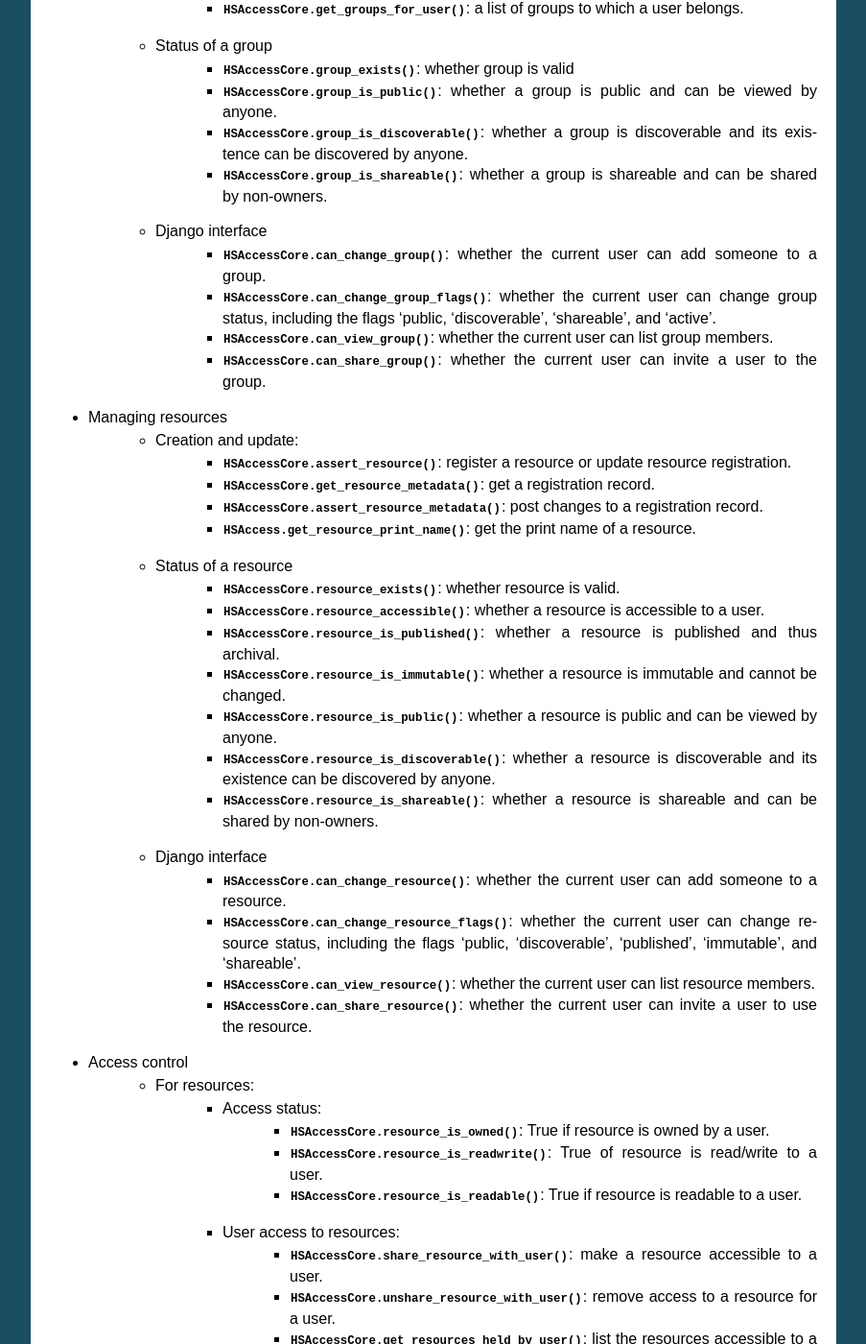
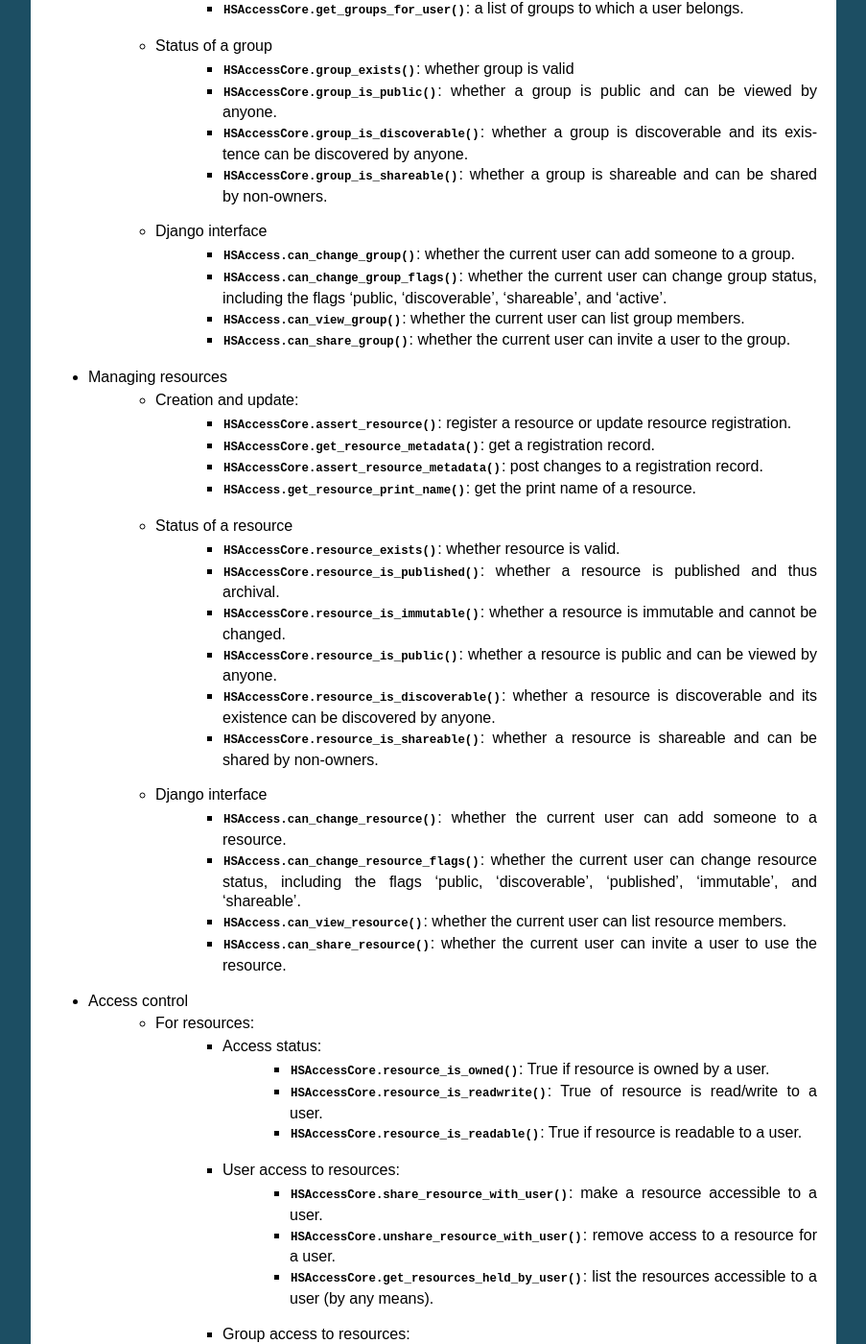
Before and after one commit to hydroshare/IrodsShare, a Sphinx documentation site: the page built from doc/source/usage.rst, in a window 1280 px wide and 1400 px high, scrolled down 4578 px. Shown: the whole window at 96% size, without its empty margins (198-1101 px from the left). Built offline with Sphinx 7.4.7, drawn with Linux system fonts in a browser that asks for light colours; some of the changed text lies outside the part shown.

```diff
--- a/doc/source/usage.rst
+++ b/doc/source/usage.rst
@@ -87,7 +87,7 @@
 
 * Methods starting with *can_* return boolean and report high-level privileges necessary for django representations of objects.
 
-    * E.g., :py:meth:`HSAccessCore.can_change_resource` reports whether the current user can change a particular resource.
+    * E.g., :py:meth:`HSAccess.can_change_resource` reports whether the current user can change a particular resource.
 
 * Methods containing *_is_* return boolean and report on the state of objects.
 
@@ -210,8 +210,8 @@
         * :py:meth:`HSAccessCore.get_user_metadata`: get a user record.
         * :py:meth:`HSAccessCore.assert_user_metadata`: push a user record with changes.
         * :py:meth:`HSAccess.get_user_print_name`: get the print name of a user.
-        * :py:meth:`HSAccessCore.make_user_admin`: make a user an administrator.
-        * :py:meth:`HSAccessCore.make_user_not_active`: deactivate a user.
+        * :py:meth:`HSAccess.make_user_admin`: make a user an administrator.
+        * :py:meth:`HSAccess.make_user_not_active`: deactivate a user.
     * User status
         * :py:meth:`HSAccessCore.user_exists`: True if user is valid.
         * :py:meth:`HSAccessCore.user_is_active`: True if the user is active and enabled.
@@ -234,11 +234,11 @@
         * :py:meth:`HSAccessCore.group_is_discoverable`: whether a group is discoverable and its existence can be discovered by anyone.
         * :py:meth:`HSAccessCore.group_is_shareable`: whether a group is shareable and can be shared by non-owners.
     * Django interface
-        * :py:meth:`HSAccessCore.can_change_group`: whether the current user can add someone to a group.
-        * :py:meth:`HSAccessCore.can_change_group_flags`: whether the current user can change group status, including
+        * :py:meth:`HSAccess.can_change_group`: whether the current user can add someone to a group.
+        * :py:meth:`HSAccess.can_change_group_flags`: whether the current user can change group status, including
           the flags 'public, 'discoverable', 'shareable', and 'active'.
-        * :py:meth:`HSAccessCore.can_view_group`: whether the current user can list group members.
-        * :py:meth:`HSAccessCore.can_share_group`: whether the current user can invite a user to the group.
+        * :py:meth:`HSAccess.can_view_group`: whether the current user can list group members.
+        * :py:meth:`HSAccess.can_share_group`: whether the current user can invite a user to the group.
 * Managing resources
     * Creation and update:
         * :py:meth:`HSAccessCore.assert_resource`: register a resource or update resource registration.
@@ -247,18 +247,17 @@
         * :py:meth:`HSAccess.get_resource_print_name`: get the print name of a resource.
     * Status of a resource
         * :py:meth:`HSAccessCore.resource_exists`: whether resource is valid.
-        * :py:meth:`HSAccessCore.resource_accessible`: whether a resource is accessible to a user.
         * :py:meth:`HSAccessCore.resource_is_published`: whether a resource is published and thus archival.
         * :py:meth:`HSAccessCore.resource_is_immutable`: whether a resource is immutable and cannot be changed.
         * :py:meth:`HSAccessCore.resource_is_public`: whether a resource is public and can be viewed by anyone.
         * :py:meth:`HSAccessCore.resource_is_discoverable`: whether a resource is discoverable and its existence can be discovered by anyone.
         * :py:meth:`HSAccessCore.resource_is_shareable`: whether a resource is shareable and can be shared by non-owners.
     * Django interface
-        * :py:meth:`HSAccessCore.can_change_resource`: whether the current user can add someone to a resource.
-        * :py:meth:`HSAccessCore.can_change_resource_flags`: whether the current user can change resource status, including
+        * :py:meth:`HSAccess.can_change_resource`: whether the current user can add someone to a resource.
+        * :py:meth:`HSAccess.can_change_resource_flags`: whether the current user can change resource status, including
           the flags 'public, 'discoverable', 'published', 'immutable', and 'shareable'.
-        * :py:meth:`HSAccessCore.can_view_resource`: whether the current user can list resource members.
-        * :py:meth:`HSAccessCore.can_share_resource`: whether the current user can invite a user to use the resource.
+        * :py:meth:`HSAccess.can_view_resource`: whether the current user can list resource members.
+        * :py:meth:`HSAccess.can_share_resource`: whether the current user can invite a user to use the resource.
 * Access control
     * For resources:
         * Access status:
```
Also changed, not shown: other parts of doc/source/usage.rst (+2 -2 lines), doc/source/usobj.rst (+5 -4 lines), 1 other file.
